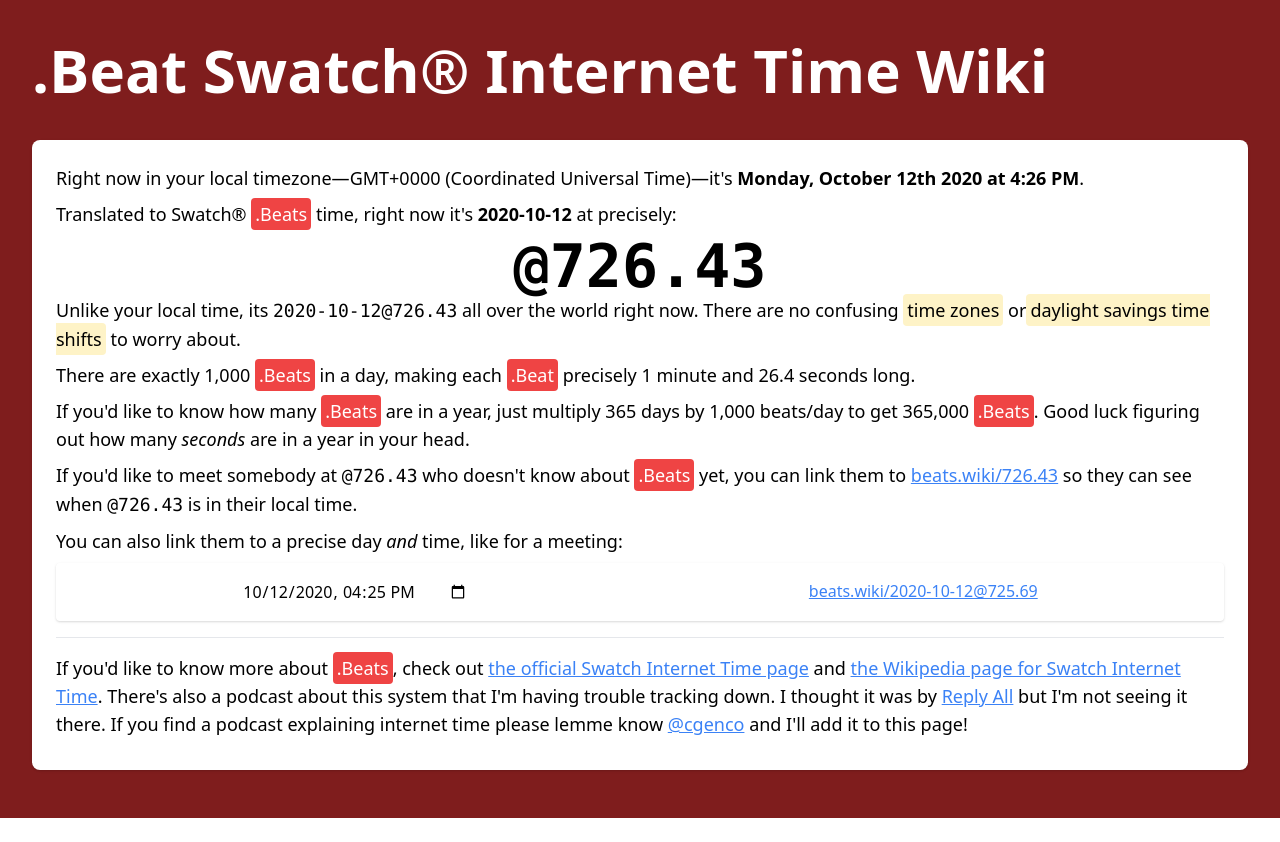
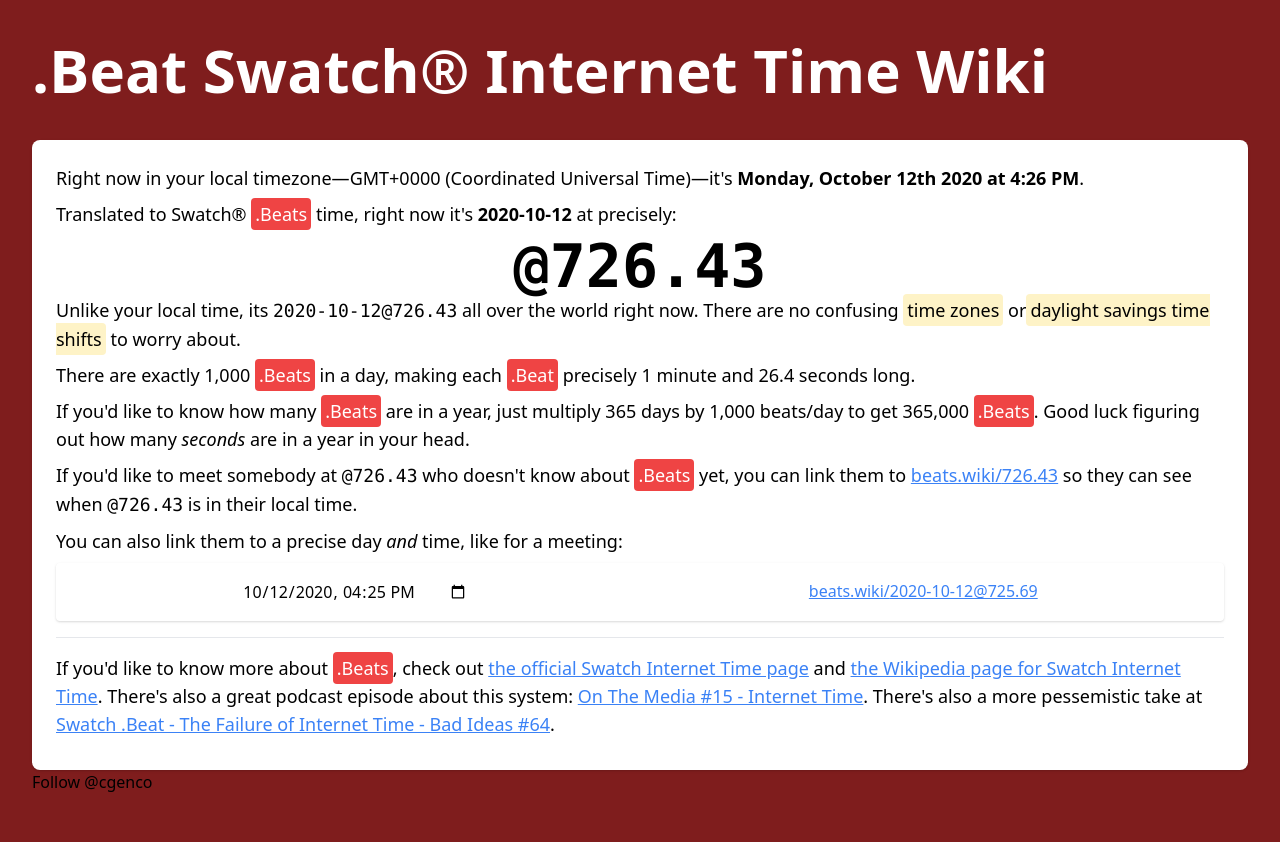
Before and after one commit to christiangenco/beatswiki, a Next.js app: page / in a window 1280 px wide. Before the commit the page ends 818 px from the top, so only its background shows below. Built offline with nearby package versions, Linux system fonts and the light colour scheme.

Commit message:
update title with hundredths, add podcast links

```diff
--- a/components/Shell.js
+++ b/components/Shell.js
@@ -18,6 +18,20 @@
           <div className="bg-white rounded-lg shadow px-5 py-6 sm:px-6">
             {children}
           </div>
+          <a
+            href="https://twitter.com/cgenco?ref_src=twsrc%5Etfw"
+            className="twitter-follow-button mt-2"
+            data-show-count="false"
+            data-size="large"
+            data-show-screen-name="true"
+          >
+            Follow @cgenco
+          </a>
+          <script
+            async
+            src="https://platform.twitter.com/widgets.js"
+            charset="utf-8"
+          ></script>
         </div>
       </main>
     </div>
--- a/pages/index.js
+++ b/pages/index.js
@@ -19,11 +19,10 @@
   const [now, setNow] = useState(new Date());
 
   useInterval(() => {
-    setNow(new Date());
-
-    // not DRY
-    const { beats } = dateToBeats(now);
-    setTitle(`@${Math.floor(beats)}`);
+    const currentTime = new Date();
+    setNow(currentTime);
+    const { beats } = dateToBeats(currentTime);
+    setTitle(`@${beats}`);
   }, (secondsPerBeat * 1000) / 100);
 
   const { beats, isoDate } = dateToBeats(now);
@@ -100,7 +99,7 @@
         <div className="flex justify-around rounded shadow px-4 py-4">
           <input
             value={date}
-            onChange={e => setDate(e.target.value)}
+            onChange={(e) => setDate(e.target.value)}
             type="datetime-local"
           />
           <a
@@ -128,23 +127,21 @@
           >
             the Wikipedia page for Swatch Internet Time
           </a>
-          . There's also a podcast about this system that I'm having trouble
-          tracking down. I thought it was by{" "}
+          . There's also a great podcast episode about this system:{" "}
           <a
             className="text-blue-500 underline"
-            href="https://gimletmedia.com/shows/reply-all"
+            href="https://www.wnycstudios.org/podcasts/otm/articles/15-internet-time"
           >
-            Reply All
-          </a>{" "}
-          but I'm not seeing it there. If you find a podcast explaining internet
-          time please lemme know{" "}
+            On The Media #15 - Internet Time
+          </a>
+          . There's also a more pessemistic take at{" "}
           <a
             className="text-blue-500 underline"
-            href="https://twitter.com/cgenco"
+            href="https://youtu.be/D1QMEYVE85o"
           >
-            @cgenco
-          </a>{" "}
-          and I'll add it to this page!
+            Swatch .Beat - The Failure of Internet Time - Bad Ideas #64
+          </a>
+          .
         </P>
       </Shell>
     </div>
```
